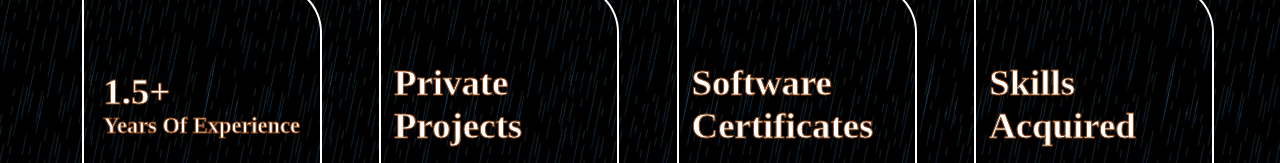
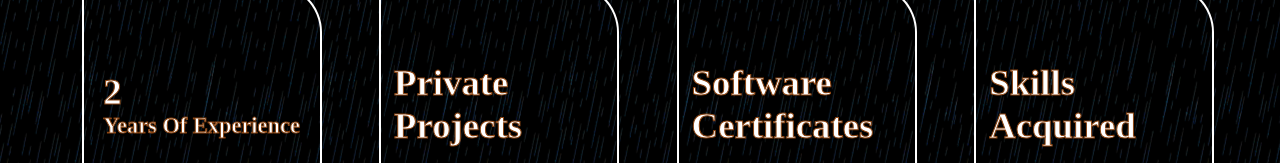
Before and after one commit to Gichbuoy/portfolio-v2, a React (Create React App) app: page /profile in a window 1280 px wide. Shown: the part 473-636 px from the top of the page. Built offline with nearby package versions, Linux system fonts and the light colour scheme.

Commit message:
abput page styling

```diff
--- a/src/components/Profile/Components/About/About.js
+++ b/src/components/Profile/Components/About/About.js
@@ -61,7 +61,7 @@ const About = () => {
                   onClick={() => navigate("/experience")}
                 >
                   <Style.About_Box_Paragraph_Span>
-                    1.5+
+                    2
                   </Style.About_Box_Paragraph_Span>
                   years of experience
                 </Style.About_Box_Paragraph>
```
